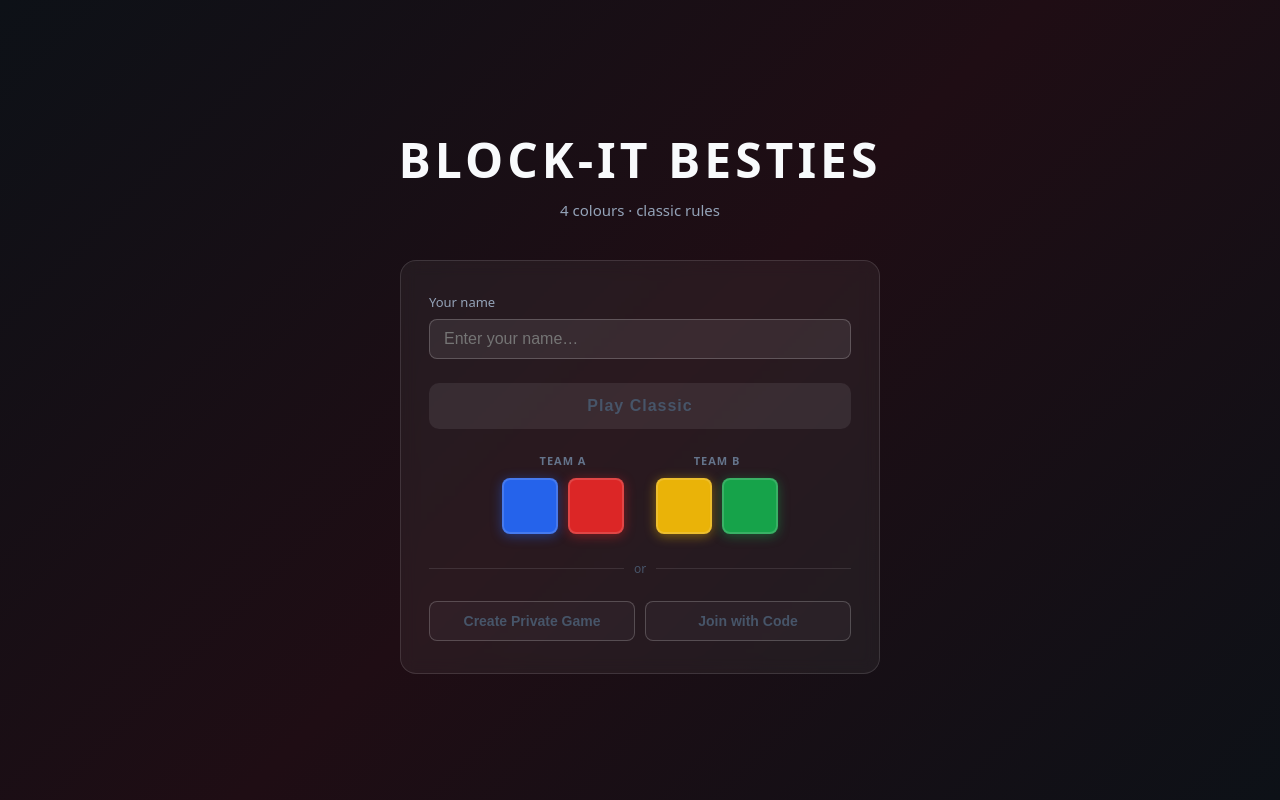
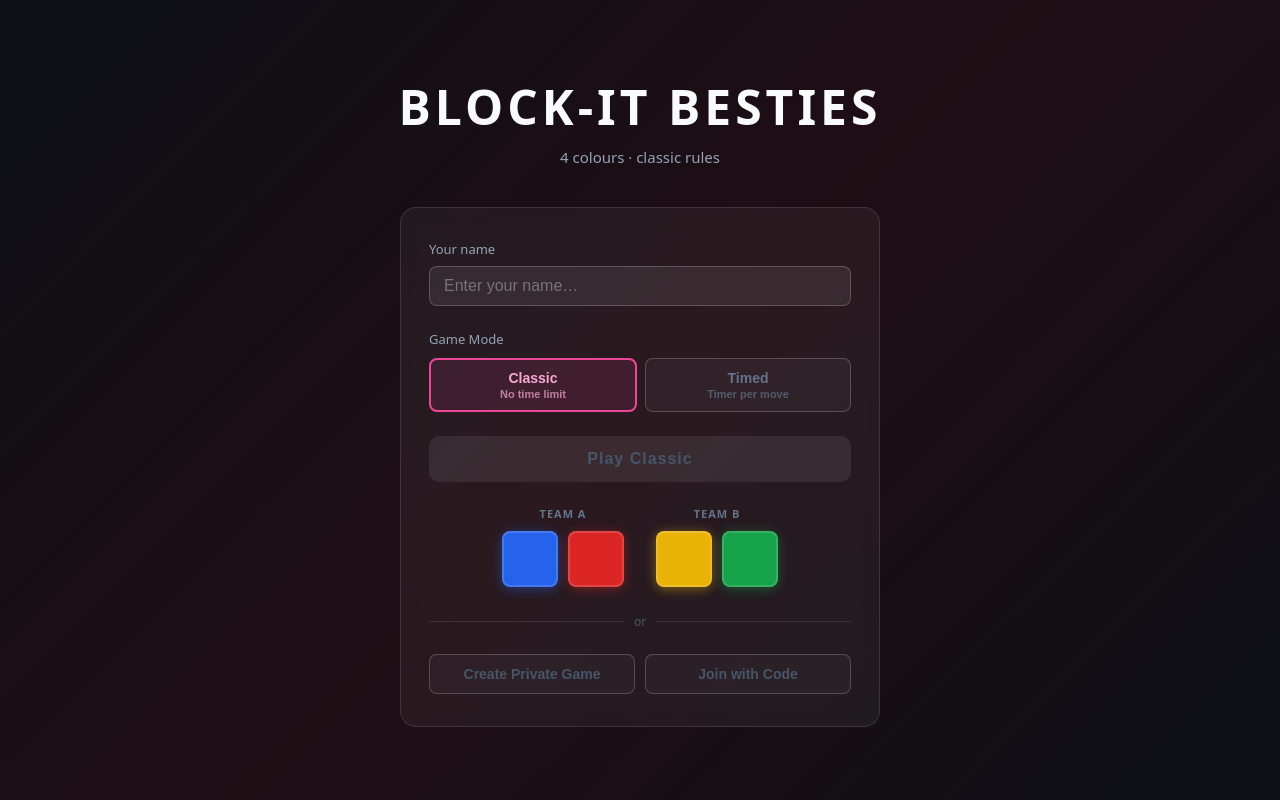
Before and after one commit to Cacifyy/games, a React (Vite) app: page / in a window 1280 px wide. Built offline with nearby package versions, Linux system fonts and the light colour scheme.

Commit message:
Chore: Menu button change

```diff
--- a/src/Blokus.tsx
+++ b/src/Blokus.tsx
@@ -1819,9 +1819,8 @@ const LobbyPage: React.FC<{
           />
         </div>
 
-        {/* Game Rules — visible once a name is entered */}
-        {hasName && (
-          <div style={{ display: "flex", flexDirection: "column", gap: 10 }}>
+        {/* Game Rules */}
+        <div style={{ display: "flex", flexDirection: "column", gap: 10 }}>
             <label style={{ fontSize: 13, color: "#94a3b8" }}>Game Mode</label>
             <div style={{ display: "flex", gap: 8 }}>
               {(["classic", "timed"] as GameMode[]).map((mode) => (
@@ -1865,8 +1864,7 @@ const LobbyPage: React.FC<{
                 </div>
               </div>
             )}
-          </div>
-        )}
+        </div>
 
         {/* Status banners */}
         {status === "waiting" && !lobbyCode && (
```
